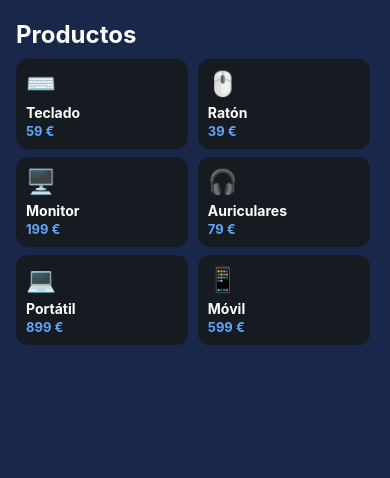
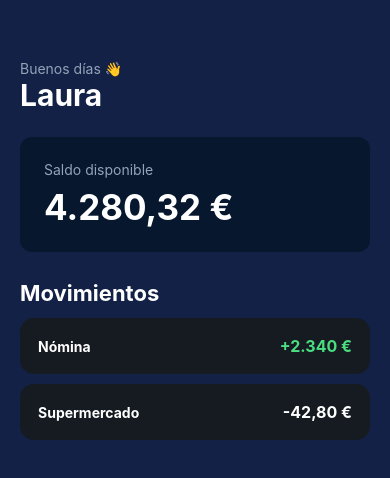
Before and after one commit to ainaragorriaplante/cuaderno-ainara-01-rn, a React Native app: screen / in a window 390 px wide. Shown: the top 478 px of the page. Built offline with nearby package versions, Linux system fonts and the light colour scheme.

Commit message:
Ejercicio 09 - Interfaz bancaria

```diff
--- a/App.tsx
+++ b/App.tsx
@@ -1,32 +1,36 @@
-import { FlatList, StyleSheet, Text, View } from 'react-native';
-
-const products = [
-  { id: '1', icon: '⌨️', name: 'Teclado', price: '59 €' },
-  { id: '2', icon: '🖱️', name: 'Ratón', price: '39 €' },
-  { id: '3', icon: '🖥️', name: 'Monitor', price: '199 €' },
-  { id: '4', icon: '🎧', name: 'Auriculares', price: '79 €' },
-  { id: '5', icon: '💻', name: 'Portátil', price: '899 €' },
-  { id: '6', icon: '📱', name: 'Móvil', price: '599 €' },
-];
+import { ScrollView, StyleSheet, Text, View } from 'react-native';
 
 export default function App() {
   return (
-    <View style={styles.container}>
-      <Text style={styles.title}>Productos</Text>
+    <ScrollView style={styles.container}>
+      <Text style={styles.hello}>Buenos días 👋</Text>
+      <Text style={styles.user}>Laura</Text>
 
-      <FlatList
-        data={products}
-        numColumns={2}
-        columnWrapperStyle={styles.row}
-        keyExtractor={(item) => item.id}
-        renderItem={({ item }) => (
-          <View style={styles.card}>
-            <Text style={styles.icon}>{item.icon}</Text>
-            <Text style={styles.name}>{item.name}</Text>
-            <Text style={styles.price}>{item.price}</Text>
-          </View>
-        )}
-      />
+      <View style={styles.balanceCard}>
+        <Text style={styles.balanceLabel}>Saldo disponible</Text>
+        <Text style={styles.balance}>4.280,32 €</Text>
+      </View>
+
+      <Text style={styles.sectionTitle}>Movimientos</Text>
+      <Movement title="Nómina" amount="+2.340 €" isPositive={true} />
+      <Movement title="Supermercado" amount="-42,80 €" isPositive={false} />
+    </ScrollView>
+  );
+}
+
+type MovementProps = {
+  title: string;
+  amount: string;
+  isPositive: boolean;
+};
+
+function Movement({ title, amount, isPositive }: MovementProps) {
+  return (
+    <View style={styles.movement}>
+      <Text style={styles.movementTitle}>{title}</Text>
+      <Text style={[styles.amount, { color: isPositive ? '#4ade80' : '#ffffff' }]}>
+        {amount}
+      </Text>
     </View>
   );
 }
@@ -34,39 +38,55 @@ export default function App() {
 const styles = StyleSheet.create({
   container: {
     flex: 1,
-    paddingHorizontal: 16,
-    paddingTop: 20,
-    backgroundColor: '#19274b',
+    backgroundColor: '#122145',
+    paddingHorizontal: 20,
   },
-  title: {
-    fontSize: 24,
+  hello: {
+    marginTop: 60,
+    color: '#94a3b8',
+  },
+  user: {
+    color: '#ffffff',
+    fontSize: 30,
     fontWeight: 'bold',
-    marginBottom: 10,
+    marginBottom: 24,
+    },
+  balanceCard: {
+    backgroundColor: '#06172e',
+    padding: 24,
+    borderRadius: 12,
+  },
+  balanceLabel: {
+    color: '#94a3b8',
+  },
+  balance: {
+    color: 'white',
+    fontSize: 35,
+    fontWeight: 'bold',
+    marginTop: 8,
+  },
+  sectionTitle: {
+    fontSize: 22,
+    fontWeight: 'bold',
+    marginTop: 28,
+    marginBottom: 12,
     color: '#ffffff',
   },
-  row: {
-    gap: 10,
-    marginBottom: 8,
+  movement: {
+    flexDirection: 'row',
+    alignItems: 'center',
+    justifyContent: 'space-between',
+    backgroundColor: '#161b22',
+    padding: 18,
+    borderRadius: 14,
+    marginBottom: 10,
   },
-  card: {
-    width: '48%',
-    backgroundColor: '#161b22',
-    padding: 10,
-    borderRadius: 12,
-  },
-  icon: {
-    fontSize: 24,
-  },
-  name: {
-    marginTop: 6,
-    fontSize: 14,
+  movementTitle: {
     fontWeight: 'bold',
     color: '#ffffff',
   },
-  price: {
-    marginTop: 2,
-    color: '#60a5fa',
+  amount: {
     fontWeight: 'bold',
-    fontSize: 13,
+    fontSize: 16,
   },
 });
```
Also changed, not shown: EJERCICIO-09/App.tsx (+92 -0 lines), EJERCICIO-09/README.md.
